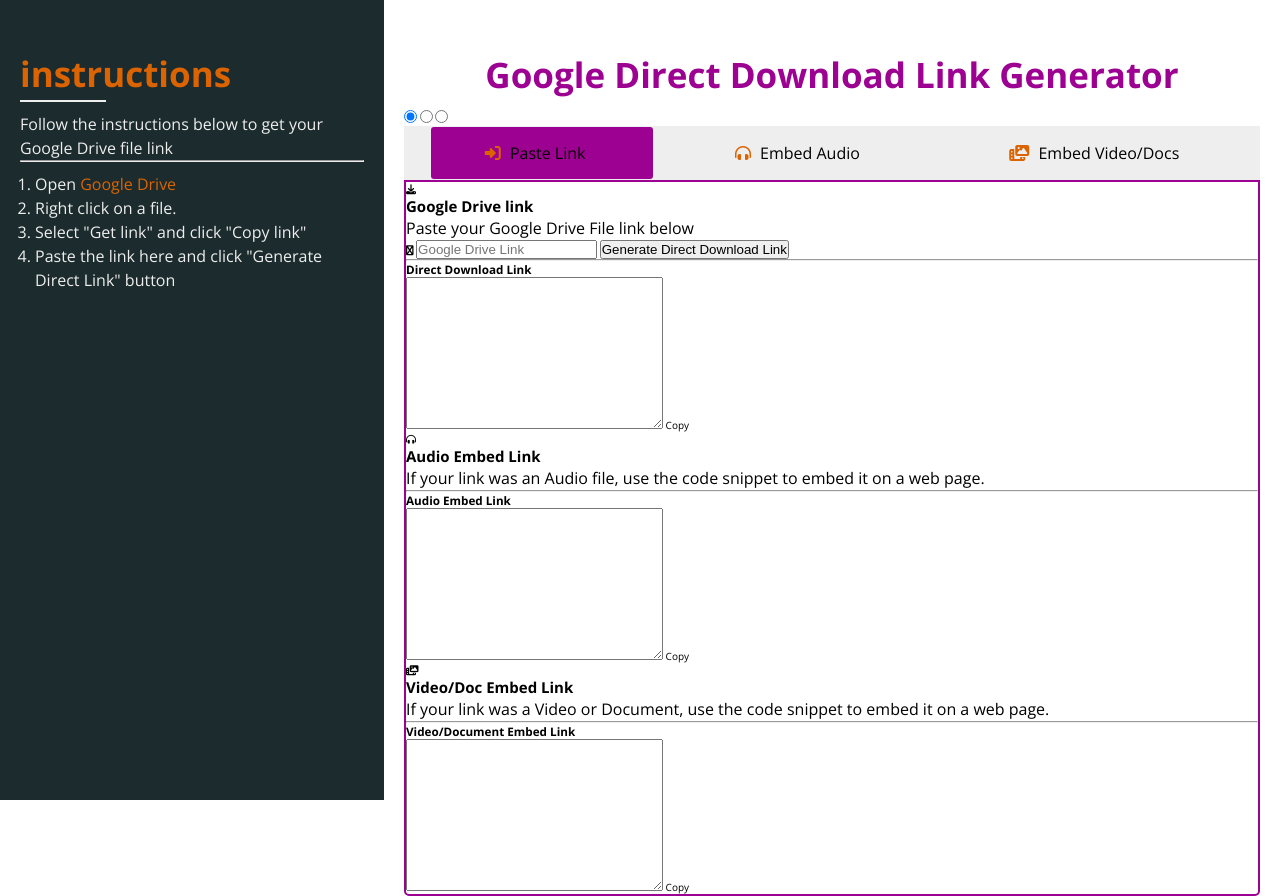
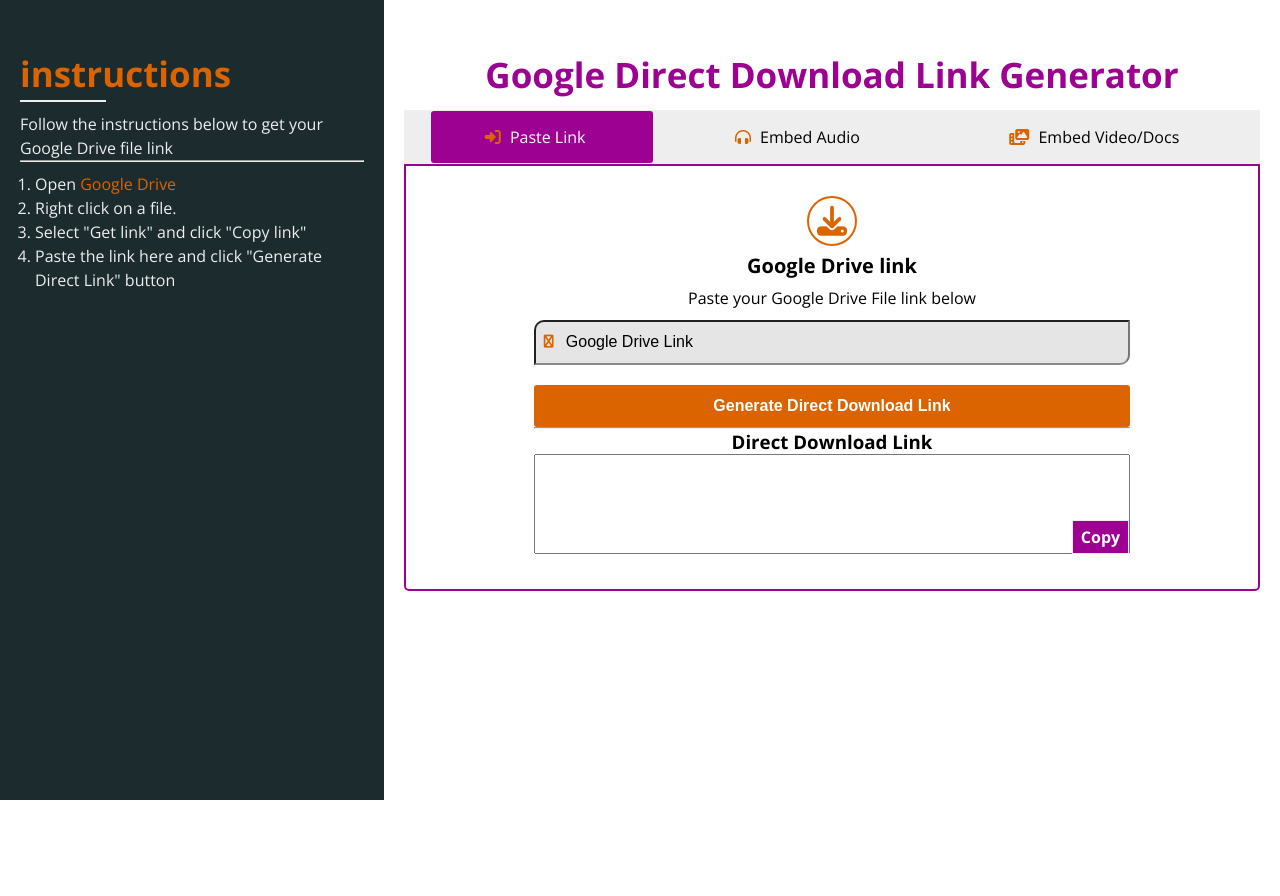
Before and after one commit to DanielaBerlin/GoogleDriveDownloadGenerator, a plain HTML site: page index.html in a window 1280 px wide. After the commit the page ends 800 px from the top, so only its background shows below. Drawn offline with nearby package versions, Linux system fonts and the light colour scheme.

Commit message:
added styling to index.html

```diff
--- a/styles.css
+++ b/styles.css
@@ -102,7 +102,7 @@
 }
 
 main input[type='radio'] {
-  /* display: none; */
+  display: none;
 }
 
 main nav {
@@ -150,5 +150,153 @@
 
 #reset:checked ~ nav .slide {
   left: 66%;
+}
+
+#login:checked ~ nav label.login,
+#register:checked ~ nav label.register,
+#reset:checked ~ nav label.reset {
+  color: #fff;
 
 }
+
+.content {
+  display: none;
+}
+
+#login:checked ~ section .content-link {
+  display: block;
+}
+
+#register:checked ~ section .content-audio {
+  display: block;
+}
+
+#reset:checked ~ section .content-video {
+  display: block;
+}
+
+/* FORM STYLES*/
+
+section .content {
+  margin: 3rem auto;
+  text-align: center;
+}
+
+.content > i {
+  font-size: 3rem;
+  color: var(--color-sec);
+  border: 2px solid;
+  padding: 8px;
+  border-radius: 5rem;
+}
+
+.content h2 {
+  font-size: 2rem;
+  line-height: 2;
+  padding: 0 1rem;
+  position: relative;
+}
+
+.content p {
+  padding-bottom: 1rem;
+}
+
+.content form {
+  width: 70%;
+  margin: 0 auto;
+  display: flex;
+  flex-direction: column;
+}
+
+.content form label {
+  position: relative;
+  margin: 0 auto;
+  width: 100%;
+}
+
+.content form label input{
+  display: block;
+  width: 100%;
+  padding: 1.3rem 3rem;
+  border-radius: 10px 0 10px 0;
+  border-bottom: 2px solid rgba(0,0,0,.4);
+  margin-bottom: 2rem;
+  background-color: rgba(0,0,0,.1);
+  outline: none;
+  color: var(--color-dark-grey);
+  transition: all .3s;
+}
+
+.content form label input:focus:invalid {
+  font-size: 1.6rem;
+  border-bottom: 2px solid var(--color-sec);
+}
+
+.content form label input:valid {
+  font-size: 1.6rem;
+  border-bottom: 2px solid green;
+  background-color: #E8F0FE;
+}
+
+.content form i {
+  position: absolute;
+  left: 1rem;
+  top: 1.5rem;
+  font-size: 1.3rem;
+  color: #db6400;
+}
+
+::placeholder {
+  font-size: 1.6rem;
+  color: var(--color-dark-grey);
+}
+
+.content .btn {
+  padding: 1.2rem;
+  font-size: 1.6rem;
+  font-weight: 700;
+  background-color: var(--color-sec);
+  outline: none;
+  border: none;
+  border-radius: 3px;
+  color: #fff;
+  cursor: pointer;
+  transition:  all .3s;
+}
+
+
+.content .btn:hover {
+  background-color: var(--color-primary);
+
+}
+
+.embed-code {
+  font-size: 1.6rem;
+  position: relative;
+}
+
+.content form textarea{
+  width: 100%;
+  height: 10rem;
+  outline: none;
+  font-size: 1.6rem;
+  font-family: inherit;
+}
+
+.embed-code span {
+   position: absolute;
+   right: 1px;
+   bottom: 5px;
+   font-size: 1.6rem;
+   font-weight: 700;
+   background-color: var(--color-primary);
+   color: #fff;
+   padding: 5px 8px;
+   border: 1px solid #eee;
+   cursor: pointer;
+   transition: all .3s;
+}
+
+.embed-code span:hover {
+  font-size: 1.8rem;
+}
```
